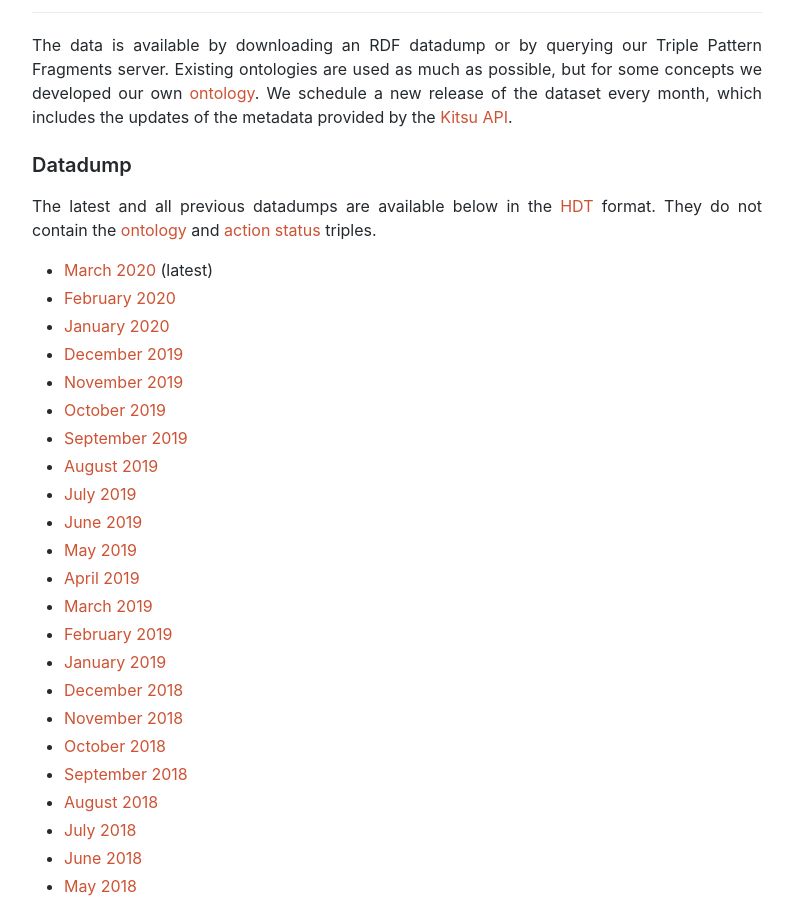
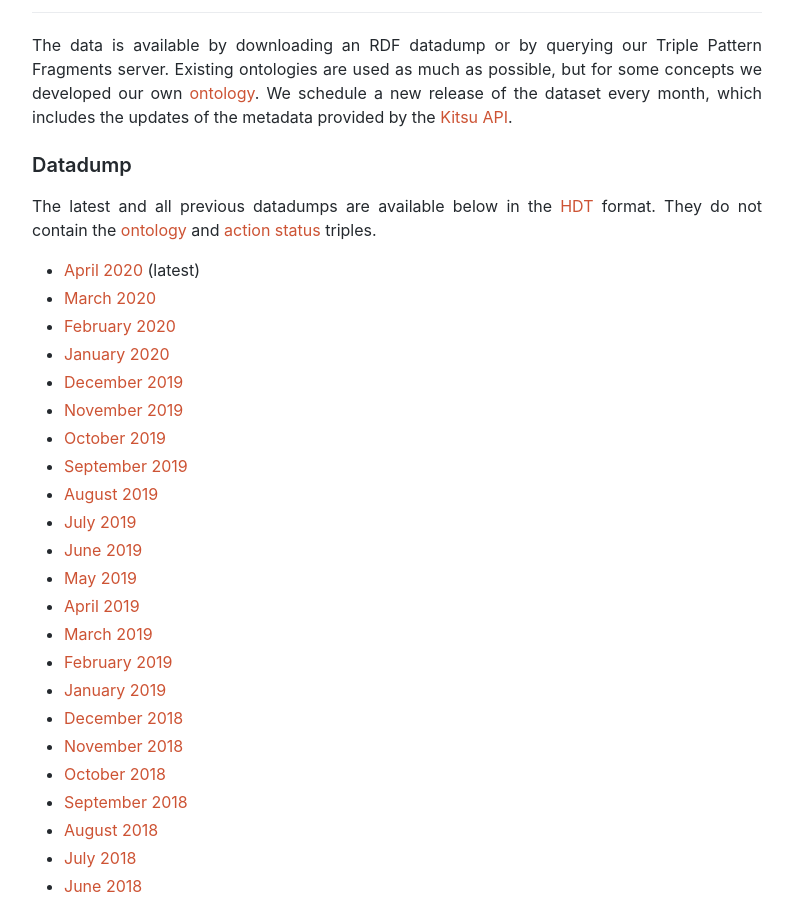
Before and after one commit to BetweenOurWorlds/website, a Jekyll site: the page built from data.html, in a window 1280 px wide and 900 px high, scrolled down 428 px. Shown: the whole window, without its empty margins (243-1036 px from the left). Built offline with Jekyll 4.4.1, drawn with Linux system fonts in a browser that asks for light colours.

Commit message:
add 2020-04 release

```diff
--- a/_data/datasets.yml
+++ b/_data/datasets.yml
@@ -1,6 +1,9 @@
+- name: April 2020
+  slug: 2020-04
+  latest: yes
 - name: March 2020
   slug: 2020-03
-  latest: yes
+  latest: no
 - name: February 2020
   slug: 2020-02
   latest: no
```
